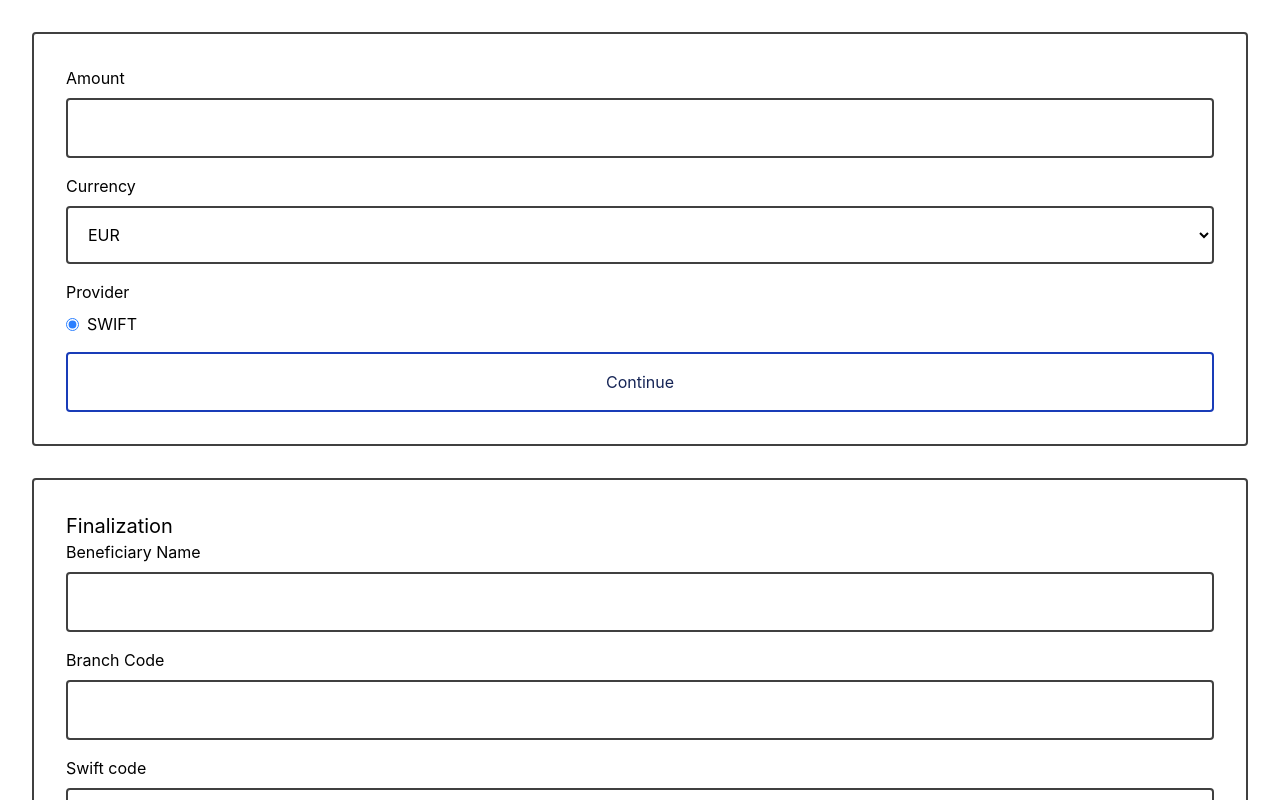
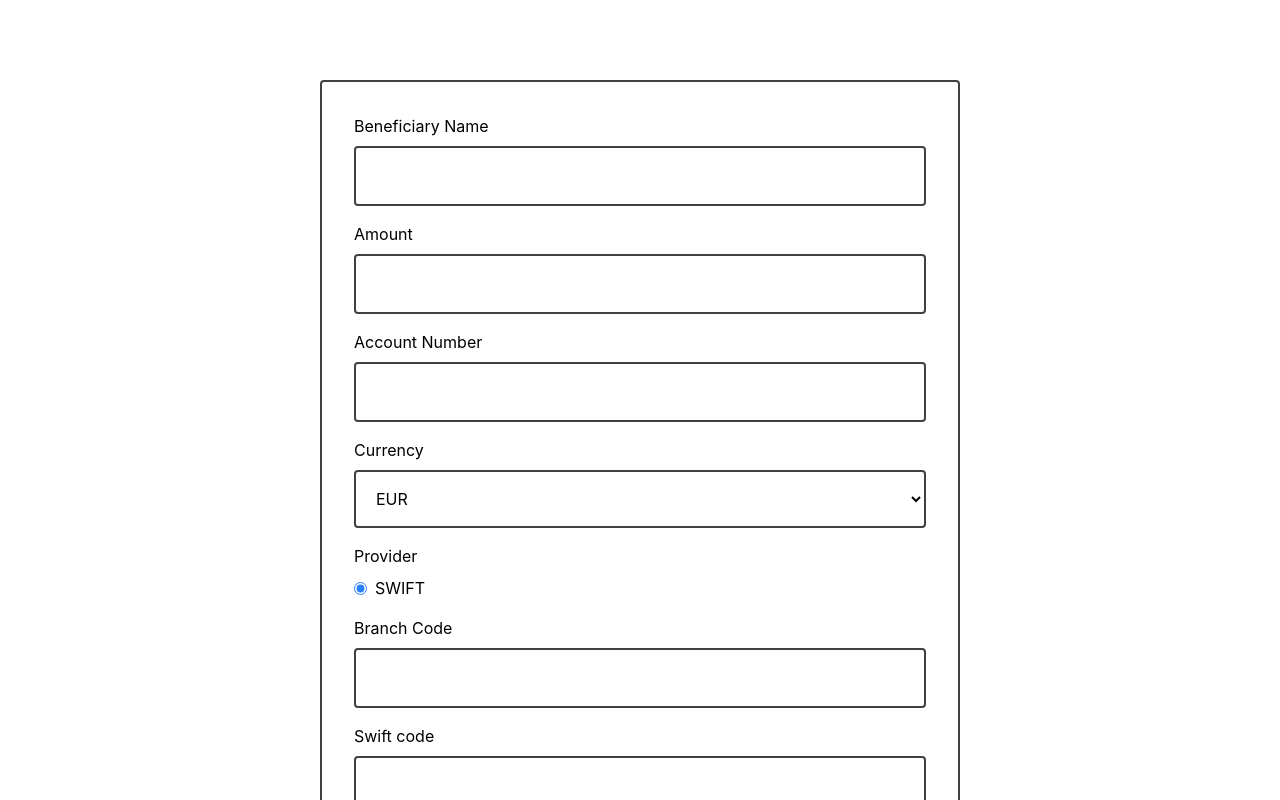
Before and after one commit to GMotlhamme/ClarityCapital, a React (Vite) app in the folder clarityCapital/: page /PaymentGate in a window 1280 px wide. Shown: the top 800 px of the page. Built offline with nearby package versions, Linux system fonts and the light colour scheme.

Commit message:
Enhance PaymentGate form with additional fields and improved layout for better user experience

```diff
--- a/clarityCapital/src/pages/PaymentGate.tsx
+++ b/clarityCapital/src/pages/PaymentGate.tsx
@@ -1,10 +1,18 @@
 export default function PaymentGate() {
     return (
         <>
-            <section className="flex flex-col gap-8 p-8">
+            <section className="flex flex-col gap-8 p-8 lg:py-20 lg:px-80">
                 <form className="border-2 border-neutral-700 p-8 rounded" action="">
+                        <div className="flex flex-col gap-2 mb-4">
+                            <label htmlFor="">Beneficiary Name</label>
+                            <input className="p-4 border-2 border-neutral-700 rounded" required type="text" />
+                        </div>
                     <div className="flex flex-col gap-2 mb-4">
                         <label htmlFor="">Amount</label>
+                        <input className="p-4 border-2 border-neutral-700 rounded" required type="number" />
+                    </div>
+                    <div className="flex flex-col gap-2 mb-4">
+                        <label htmlFor="">Account Number</label>
                         <input className="p-4 border-2 border-neutral-700 rounded" required type="number" />
                     </div>
                     <div className="flex flex-col gap-2 mb-4">
@@ -24,16 +32,7 @@ export default function PaymentGate() {
                             <label htmlFor="">SWIFT</label>
                         </div>
                     </div>
-                    <button className="flex justify-center w-full border-2 border-blue-800 text-blue-950 rounded p-4 cursor-pointer">Continue</button>
-                </form>
 
-                <section className="border-2 border-neutral-700 p-8 rounded">
-                    <h3 className="text-xl">Finalization</h3>
-                    <form action="">
-                        <div className="flex flex-col gap-2 mb-4">
-                            <label htmlFor="">Beneficiary Name</label>
-                            <input className="p-4 border-2 border-neutral-700 rounded" required type="text" />
-                        </div>
                         <div className="flex flex-col gap-2 mb-4">
                             <label htmlFor="">Branch Code</label>
                             <input className="p-4 border-2 border-neutral-700 rounded" required type="text" />
@@ -47,7 +46,6 @@ export default function PaymentGate() {
                 </section>
 
 
-            </section>
         </>
     )
 }
```
